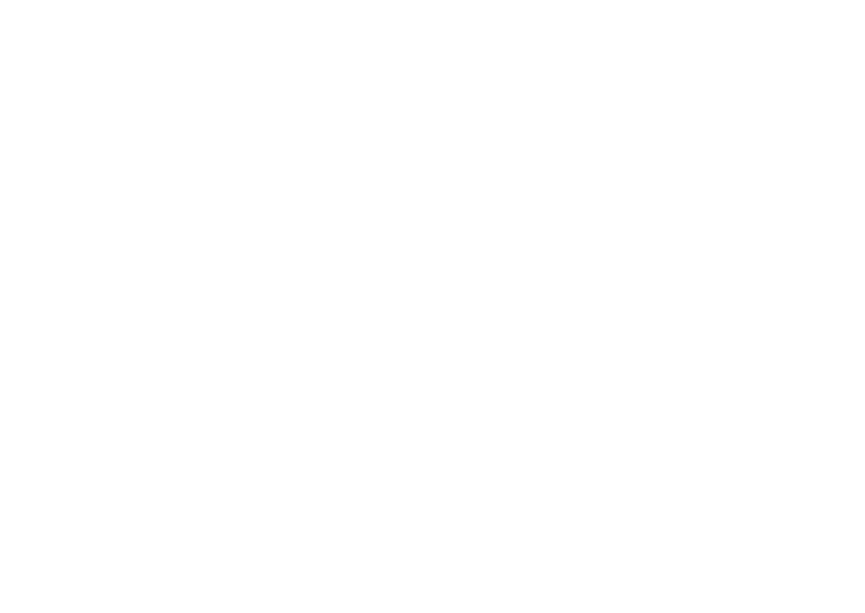
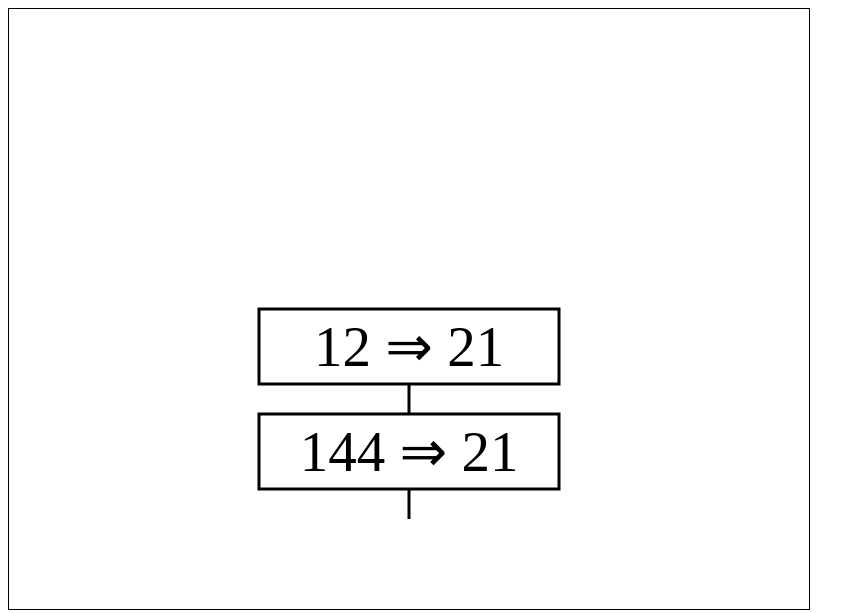
Before and after one commit to sitegui/cubique, a website with bundled scripts: page src/index.html in a window 1280 px wide. Shown: the whole page, without its empty margins (0-865 px from the left). Built offline with nearby package versions, Linux system fonts and the light colour scheme.

Commit message:
Sketch drawing logic

```diff
--- a/package.json
+++ b/package.json
@@ -22,6 +22,7 @@
     "eslint-plugin-import": "^2.22.1",
     "eslint-plugin-node": "^11.1.0",
     "eslint-plugin-promise": "^4.2.1",
+    "eslint-plugin-vue": "^7.1.0",
     "mocha": "^8.2.1"
   }
 }
--- /dev/null
+++ b/src/Artist.mjs
@@ -0,0 +1,189 @@
+import { ActionReduce, ActionRethrow, ActionTryReduce, ChildLink, ChildNewNode } from './Strategy.mjs'
+
+const PROBLEM_HEIGHT = 25
+const PROBLEM_WIDTH = 100
+const PROBLEM_PADDING = 3
+const NODE_SPACE_Y = 10
+
+class PendingLink {
+  /**
+   * @param {StrategyNode} node
+   * @param {number} x
+   * @param {number} y
+   */
+  constructor (node, x, y) {
+    this.node = node
+    this.x = x
+    this.y = y
+  }
+}
+
+class SvgSketch {
+  /**
+   * @param {SVGGraphicsElement|null} svgEl
+   * @param {PendingLink|null} pendingLink
+   */
+  constructor (svgEl, pendingLink) {
+    this.svgEl = svgEl
+    this.pendingLink = pendingLink
+  }
+
+  /**
+   * @param {number} dx
+   * @param {number} dy
+   * @returns {SvgSketch}
+   */
+  translated (dx, dy) {
+    const svgEl = this.svgEl === null
+      ? null
+      : createSvgEl('g', {
+        transform: `translate(${dx},${dy})`
+      }, [this.svgEl])
+    const pendingLink = this.pendingLink === null
+      ? null
+      : new PendingLink(this.pendingLink.node, this.pendingLink.x + dx, this.pendingLink.y + dy)
+    return new SvgSketch(svgEl, pendingLink)
+  }
+}
+
+export class Artist {
+  /**
+   * @param {StrategyGraph} graph
+   * @param {SVGElement} rootSvgEl
+   */
+  constructor (graph, rootSvgEl) {
+    this.graph = graph
+    this.rootSvgEl = rootSvgEl
+  }
+
+  /**
+   */
+  draw () {
+    const svgEl = this._drawNode(this.graph.root).svgEl
+    while (this.rootSvgEl.firstChild) {
+      this.rootSvgEl.removeChild(this.rootSvgEl.firstChild)
+    }
+    this.rootSvgEl.appendChild(svgEl)
+  }
+
+  /**
+   * @param {StrategyNode} node
+   * @returns {SvgSketch}
+   * @private
+   */
+  _drawNode (node) {
+    const problemSvg = this._drawProblem(node.problem)
+
+    let svgEl = null
+    let pendingLink = null
+
+    if (node.action instanceof ActionRethrow || node.action instanceof ActionReduce) {
+      const childSketch = this._drawChild(node.action.child).translated(0, PROBLEM_HEIGHT + NODE_SPACE_Y)
+      const arrow = this._drawArrow(0, PROBLEM_HEIGHT, 0, PROBLEM_HEIGHT + NODE_SPACE_Y)
+
+      svgEl = createSvgEl('g', {}, [
+        problemSvg,
+        arrow,
+        childSketch.svgEl
+      ])
+      pendingLink = childSketch.pendingLink
+    } else if (node.action instanceof ActionTryReduce) {
+      // TODO
+    }
+
+    if (pendingLink !== null && pendingLink.node === node) {
+      // TODO
+      pendingLink = null
+    }
+
+    return new SvgSketch(svgEl, pendingLink)
+  }
+
+  /**
+   * @param {Problem} problem
+   * @returns {SVGGraphicsElement}
+   * @private
+   */
+  _drawProblem (problem) {
+    const text = createSvgEl('text', {
+      x: 0,
+      'text-anchor': 'middle',
+      y: PROBLEM_HEIGHT / 2,
+      'font-size': PROBLEM_HEIGHT - 2 * PROBLEM_PADDING,
+      'alignment-baseline': 'central'
+    }, [`${problem.currentSize} ⇒ ${problem.targetSize}`])
+
+    const rect = createSvgEl('rect', {
+      x: -PROBLEM_WIDTH / 2,
+      y: 0,
+      width: PROBLEM_WIDTH,
+      height: PROBLEM_HEIGHT,
+      fill: this._fillColor(problem),
+      stroke: 'black'
+    })
+
+    return createSvgEl('g', {}, [rect, text])
+  }
+
+  /**
+   * @param {ChildNewNode|ChildLink} child
+   * @returns {SvgSketch}
+   * @private
+   */
+  _drawChild (child) {
+    if (child instanceof ChildNewNode) {
+      return this._drawNode(child.node)
+    } else if (child instanceof ChildLink) {
+      return new SvgSketch(null, new PendingLink(child.node, -PROBLEM_WIDTH / 2, PROBLEM_HEIGHT / 2))
+    }
+  }
+
+  /**
+   * @param {Problem} problem
+   * @returns {string}
+   * @private
+   */
+  _fillColor (problem) {
+    // Convert from [rootProblem.targetSize, 1] to [255, 128]
+    const ratio = (problem.targetSize - 1) / (this.graph.root.problem.targetSize - 1)
+    const color = Math.round(128 + ratio * (255 - 128)).toString(16).padStart(2, '0')
+    return `#${color}${color}${color}`
+  }
+
+  /**
+   * @param {number} x1
+   * @param {number} y1
+   * @param {number} x2
+   * @param {number} y2
+   * @returns {SVGGraphicsElement}
+   * @private
+   */
+  _drawArrow (x1, y1, x2, y2) {
+    return createSvgEl('line', {
+      x1,
+      y1,
+      x2,
+      y2,
+      stroke: 'black'
+    })
+  }
+}
+
+/**
+ * @param {string} tag
+ * @param {object<string, string|number>} attributes
+ * @param {array<string|SVGGraphicsElement|null>} children
+ * @returns {SVGGraphicsElement}
+ */
+function createSvgEl (tag, attributes = {}, children = []) {
+  const el = document.createElementNS('http://www.w3.org/2000/svg', tag)
+  for (const [name, value] of Object.entries(attributes)) {
+    el.setAttribute(name, value)
+  }
+  for (const child of children) {
+    if (child !== null) {
+      el.appendChild(typeof child === 'string' ? document.createTextNode(child) : child)
+    }
+  }
+  return el
+}
--- a/src/Strategy.mjs
+++ b/src/Strategy.mjs
@@ -261,6 +261,9 @@ export class StrategyGraph {
      * @returns {LinearExpression}
      */
     function getCostForNode (node) {
+      // Clear previous state
+      node.cost = null
+
       if (node.action === null) {
         // Leaf node: base case
         if (node.problem.isSolved()) {
--- /dev/null
+++ b/src/Vue.mjs
@@ -0,0 +1,3 @@
+import Vue from 'https://cdn.jsdelivr.net/npm/vue@2.6.12/dist/vue.esm.browser.js'
+
+export default Vue
--- a/src/index.html
+++ b/src/index.html
@@ -8,8 +8,13 @@
     <title>Cubique</title>
 </head>
 <body>
-    <script src="https://cdn.jsdelivr.net/npm/vue@2.6.12/dist/vue.js" integrity="sha256-FZ8KwMj1F6qnNgA7bhPryVm19xKduH5OVr8u7I1tAtc=" crossorigin="anonymous"></script>
+<script src="https://cdn.jsdelivr.net/npm/vue@2.6.12/dist/vue.js"
+        integrity="sha256-FZ8KwMj1F6qnNgA7bhPryVm19xKduH5OVr8u7I1tAtc=" crossorigin="anonymous"></script>
 
-    <script src="index.mjs" type="module"></script>
+<svg width="800" height="600" style="border: black thin solid" id="graph" viewBox="-100 -100 200 200">
+
+</svg>
+
+<script src="index.mjs" type="module"></script>
 </body>
 </html>
--- a/src/index.mjs
+++ b/src/index.mjs
@@ -1,5 +1,6 @@
 import { Problem } from './Problem.mjs'
 import { StrategyGraph } from './Strategy.mjs'
+import { Artist } from './Artist.mjs'
 
 const myProblem = new Problem(12, 21)
 
@@ -12,3 +13,9 @@ const okStrategy = new StrategyGraph(myProblem)
 okStrategy.solve()
 okStrategy.updateCosts()
 console.log(okStrategy.toString())
+
+const dummyStrategy = new StrategyGraph(myProblem)
+dummyStrategy.findAnOpenNode().rethrow()
+dummyStrategy.findAnOpenNode().rethrow()
+
+new Artist(dummyStrategy, document.getElementById('graph')).draw()
```
Also changed, not shown: .eslintrc.js, 1 other file.
